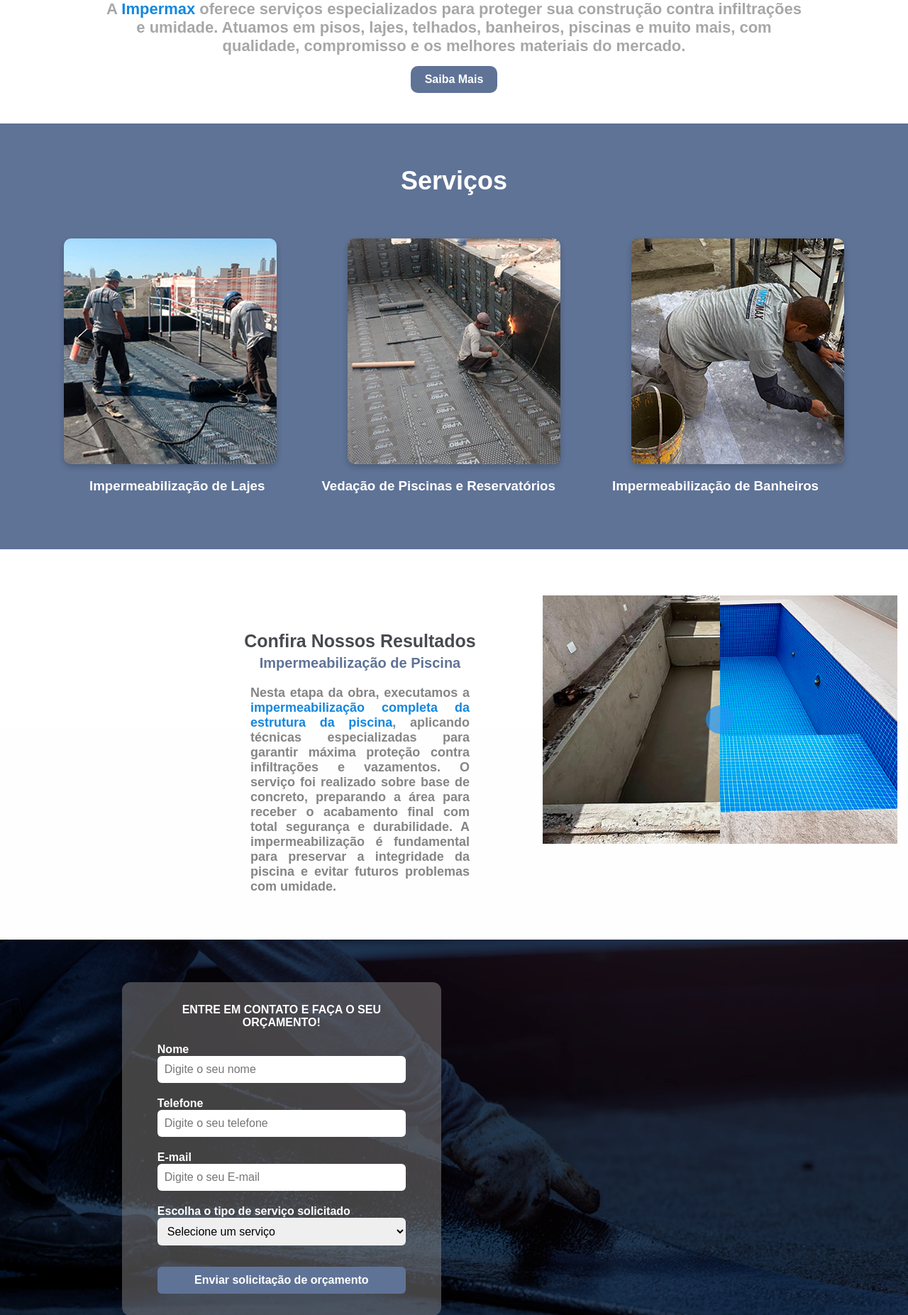
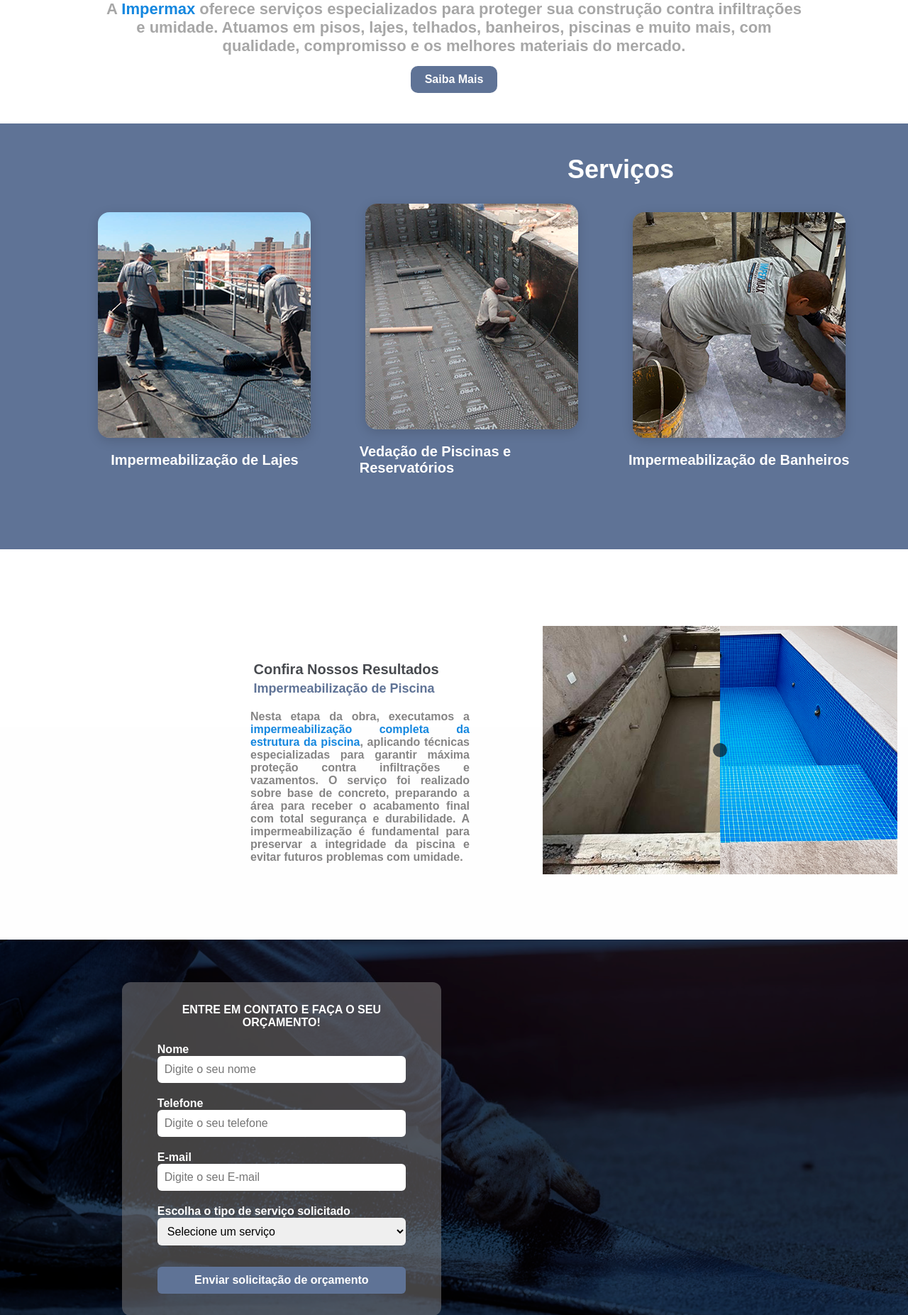
Before and after one commit to undercontrl/Impermax, a PHP site: page / in a window 1280 px wide. Shown: the part 876-2729 px from the top of the page at 71% size. Run offline with PHP 8.4, Linux system fonts and the light colour scheme.

Commit message:
ajustado a area serviços

```diff
--- a/css/antes-depois.css
+++ b/css/antes-depois.css
@@ -23,9 +23,9 @@
   z-index: 9;
   cursor: ew-resize;
   /*set the appearance of the slider:*/
-  width: 40px;
-  height: 40px;
-  background-color: #2196F3;
+  width: 20px;
+  height: 20px;
+  background-color: #081724;
   opacity: 0.7;
   border-radius: 50%;
 }
@@ -66,7 +66,6 @@
     max-width: 30%;
     font-weight: 700;
     text-align: justify;
-
     color: var(--cor-fonte-hero-secundaria);
 }
 .destaque-azul {
@@ -74,3 +73,35 @@
   color: var(--cor-fonte-terciaria);
 
 }
+
+@media (max-width: 1340px){
+  .antes-depois{
+
+    flex-direction: column;
+    align-items: center;
+    text-align: justify;
+  }
+.titulo-antes-depois{
+  flex: 1;
+  font-size: 20px;
+  min-width: 300px;
+
+}
+
+.subtitulo-antes-depois{
+  flex: 1;
+  font-size: 18px;
+  min-width: 300px;
+
+}
+
+.texto-antes-depois{
+  flex: 1;
+  min-width: 300px;
+  font-size: 16px;
+}
+
+
+
+
+}
--- a/css/servicos.css
+++ b/css/servicos.css
@@ -1,33 +1,109 @@
 .titulo-servico{
     font-size: 36px;
+    text-align: center;
+    position: relative;
+    bottom: 235px;
+    left: 800px;
+    text-align: center;
+    color: #ffffff;
+
+}
+.servicos{
+    position: absolute;
     display: flex;
     justify-content: center;
     align-items: center;
-    width: 100%;
-    padding: 20px;
-    color: white;
-    font-weight: bold;
-    position: relative;
-    top: 40px;
-}
-
-.cards {
-    display: flex;
-    gap: 100px;
-    align-items: center;
-    justify-content: center;
-    position: relative;
-    top: 80px;
-}
-
-.servicos{
+    margin: 0 auto;
+    gap: 20px;
     background-color: var(--cor-de-fundo-primaria);
     position: relative;
     width: 100%;
     height: 600px;
 }
+.caixa{
+    display: flex;
+    flex-direction: column;
+    align-items: center;
+    justify-content: center;
+    padding: 20px;
+    gap: 10px;
+    height: 500px;
+    width: 500px;
+    position: relative;
+    right: 60px;
+
+}
+
+.card {
+  position: relative;
+  width: 300px;
+  height: 318px;
+  background: none;
+  border-radius: 16px;
+  box-shadow: 0 4px 16px rgba(0,0,0,0.15);
+  overflow: hidden;
+  text-align: center;
+  margin: 40px auto;
+  transition: box-shadow 0.3s;
+}
+.card-img-container {
+  position: relative;
+  width: 100%;
+  height: 100%;
+  overflow: hidden;
+}
+
+.titulo-externo {
+  position: relative;
+  bottom: 30px;
+  color: white;
+  font-size: 20px;
+  font-weight: bold;
+}
 
 
+.figcaption-servico{
+    position: absolute;
+    bottom: 0;
+    width: 100%;
+    height: 100%;
+    padding: 10px;
+    background-color: #44494ea4;
+    color: #ffffff;
+    display: flex;
+    flex-direction: column;
+    text-align: center;
+    justify-content: center;
+    font-size: 16px;
+    font-weight: bold;
+    transform: translateY(100%);
+
+}
+
+.card-img-container:hover .figcaption-servico {
+  transform: translateY(0%);
+}
+
+.titulo-interno{
+    position: relative;
+    top: 80px;
+    justify-content: center;
+    text-align: justify;
+    left: 50%;
+    right: 50%;
+    transform: translateX(-50%);
+    max-width: 200px;
+    font-size: 18px;
+    text-align: center;
+    font-weight: bold;
+}
+
+
+
+
+
+
+/*
 .card-servico {
     position: relative;
     justify-content: center;
@@ -69,17 +145,14 @@
     transform: translateY(0%);
 }
 .titulo-externo{
-    margin-top: 60px;
-    color: white;
-    font-weight: bold;
+    color: rgb(255, 255, 255);
+
+    font-size: 20px;
+    position: relative;
+    top: 200px;
+    left: 0;
+    right: 0;
     text-align: center;
-    display: flex;
-    position: relative;
-    justify-content: center;
-    gap: 80px;
-    padding: 40px;
-    font-size: 16px;
-    overflow: hidden;
 
 
     /* max-width: 1200px;
@@ -90,7 +163,7 @@
     align-items: center;
     color: white;
     gap: 10px 90px ; */
-}
+/* }
 
 .titulo-interno{
     position: relative;
@@ -104,4 +177,4 @@
     font-size: 18px;
     text-align: center;
     font-weight: bold;
-}
+} */
--- a/index.html
+++ b/index.html
@@ -74,47 +74,58 @@
     </section>
 
 
-    <section>
          <section class="servicos">
-            <div class="container-servicos">
-                <h3 class="titulo-servico">Serviços</h3>
-                <div class="cards">
-                    <div class="card-servico">
+            <div><h2 class="titulo-servico">Serviços</h2></div>
+
+            <div class="caixa">
+                <div class="card">
+                    <div class="card-img-container" >
                         <figure>
-                            <img src="assets/cards/card1.png" alt="" class="servico-imagem">
+                        <img src="assets/cards/card1.png" alt="Imagem do Card1">
                             <figcaption class="figcaption-servico">
-                                <p class="titulo-interno">Evita <a href="servicos.html" class="destaque">infiltrações</a> em áreas expostas ao tempo,
-                                    aumentando a durabilidade da estrutura.</p>
+                            <p class="titulo-interno" >Evita <a href="servicos.html" class="destaque">infiltrações</a> em áreas expostas ao tempo,
+                                        aumentando a durabilidade da estrutura.</p>
                             </figcaption>
                         </figure>
                     </div>
-                    <div class="card-servico">
+
+                </div>
+                    <p class="titulo-externo">Impermeabilização de Lajes</p>
+            </div>
+            <div class="caixa">
+                <div class="card">
+                    <div class="card-img-container" >
                         <figure>
-                            <img src="assets/cards/card2.png" alt="" class="servico-imagem">
+                        <img src="assets/cards/card2.png" alt="Imagem do Card1">
                             <figcaption class="figcaption-servico">
-                                <p class="titulo-interno">Soluções específicas para áreas com contato constante
+                            <p class="titulo-interno" >Soluções específicas para áreas com contato constante
                                     com água, garantindo total <a href="servicos.html" class="destaque">estanqueidade</a>.</p>
                             </figcaption>
                         </figure>
                     </div>
-                    <div class="card-servico">
+
+                </div>
+                    <p class="titulo-externo">Vedação de Piscinas e Reservatórios</p>
+            </div>
+            <div class="caixa">
+                <div class="card">
+                    <div class="card-img-container" >
                         <figure>
-                            <img src="assets/cards/card3.png" alt="" class="servico-imagem">
-                           <figcaption class="figcaption-servico">
-                                <p class="titulo-interno">Proteção contra <a href="servicos.html" class="destaque">vazamentos</a> e umidade em áreas internas
+                        <img src="assets/cards/card3.png" alt="Imagem do Card1">
+                            <figcaption class="figcaption-servico">
+                            <p class="titulo-interno" >Proteção contra <a href="servicos.html" class="destaque">vazamentos</a> e umidade em áreas internas
                                     com alto uso de água.</p>
-                            </figcaption></a>
+                            </figcaption>
                         </figure>
                     </div>
+
                 </div>
-                <div class="titulo-externo">
-                    <h3>Impermeabilização de Lajes</h3>
-                    <h3>Vedação de Piscinas e Reservatórios</h3>
-                    <h3>Impermeabilização de Banheiros</h3>
-                </div>
+                    <p class="titulo-externo">Impermeabilização de Banheiros</p>
+            </div>
 
-            </div>
-    </section>
+
+        </section>
+
     <section class="antes-depois">
         <div class="img-comp-container">
           <div class="img-comp-img">
```
